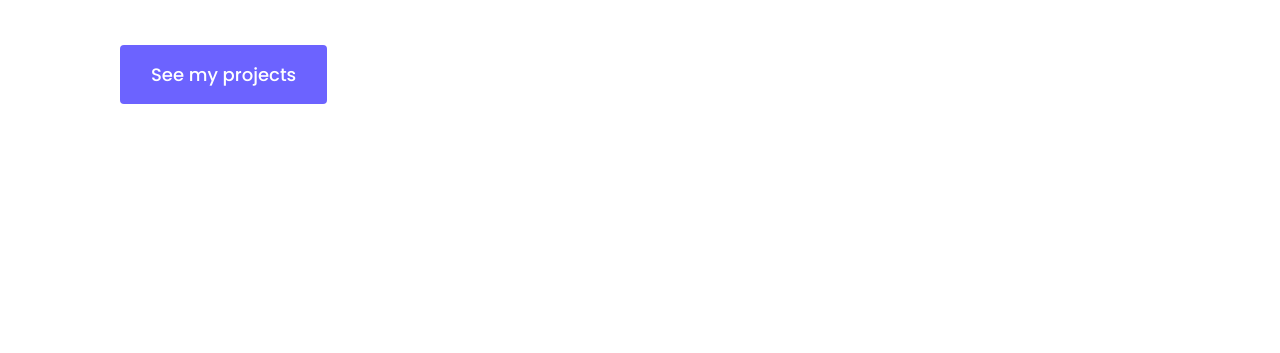
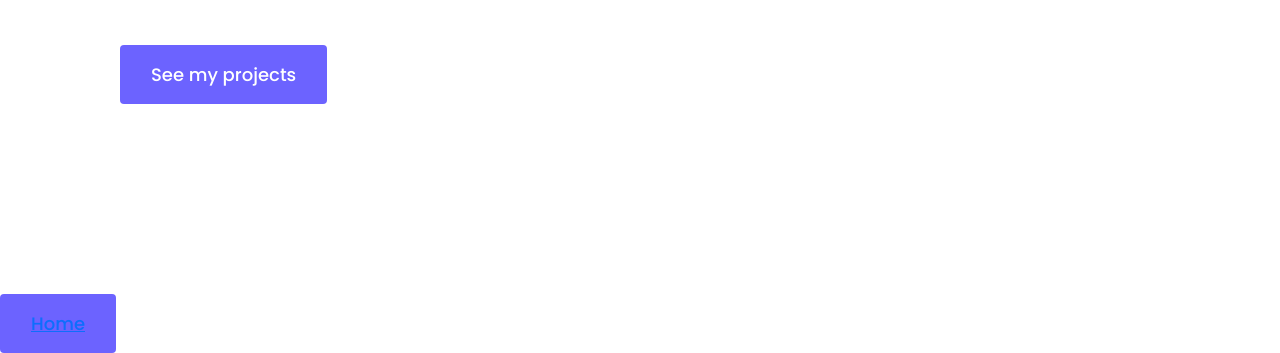
Before and after one commit to Tanyasynytska/PortfolioT, a plain HTML site: page aboutT.html in a window 1280 px wide. Shown: the part 483-836 px from the top of the page. Before the commit the page ends 800 px from the top, so only its background shows below. Drawn offline with nearby package versions, Linux system fonts and the light colour scheme.

Commit message:
btn page-home

```diff
--- a/aboutT.html
+++ b/aboutT.html
@@ -39,6 +39,9 @@
             </div>
         </div>
     </div>
+    <div class="btn btn-branding">
+        <a href="index.html">Home</a>
+    </div>
 </body>
 
 </html>
```
Also changed, not shown: index.html (+3 -0 lines).
